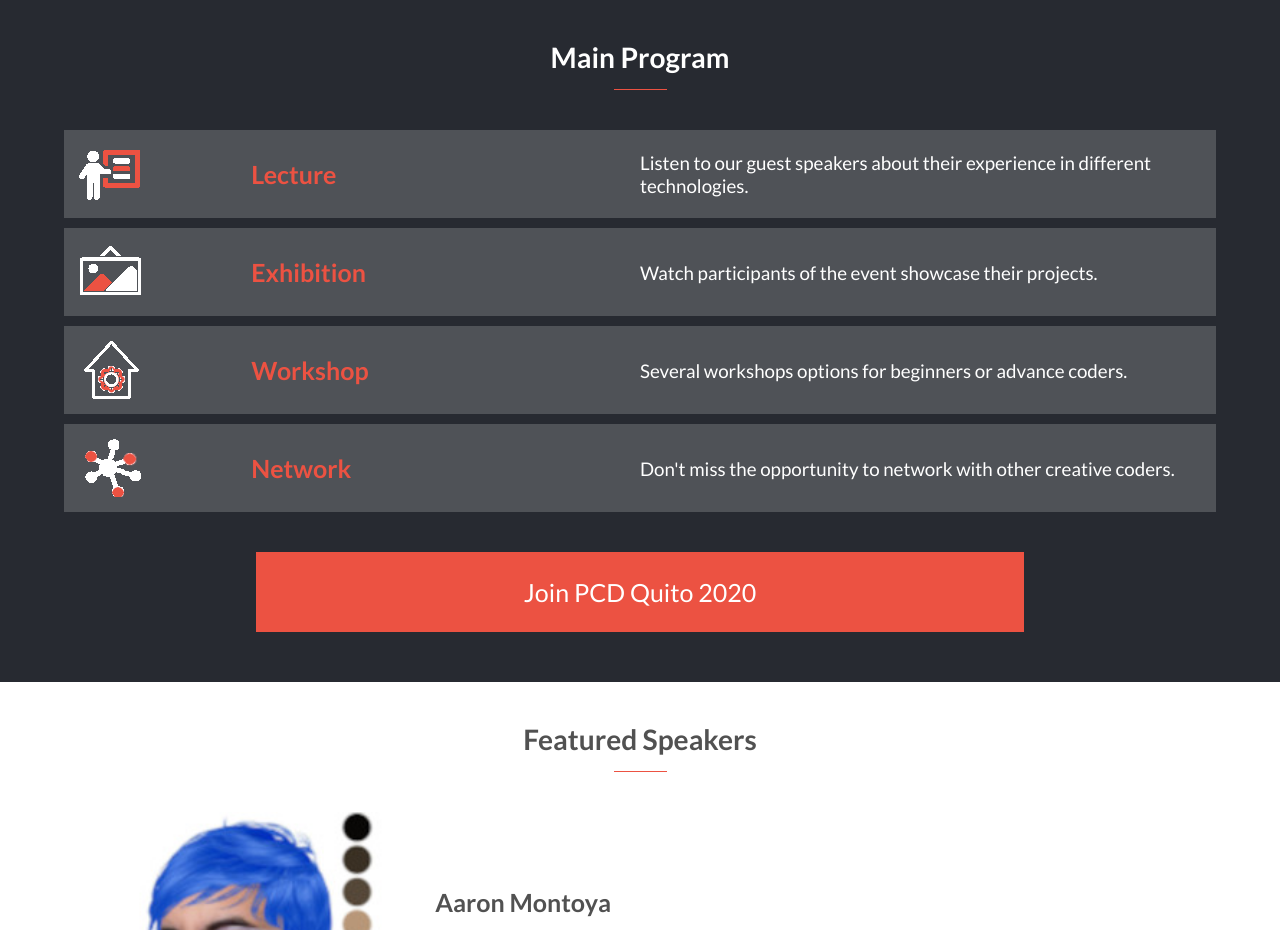
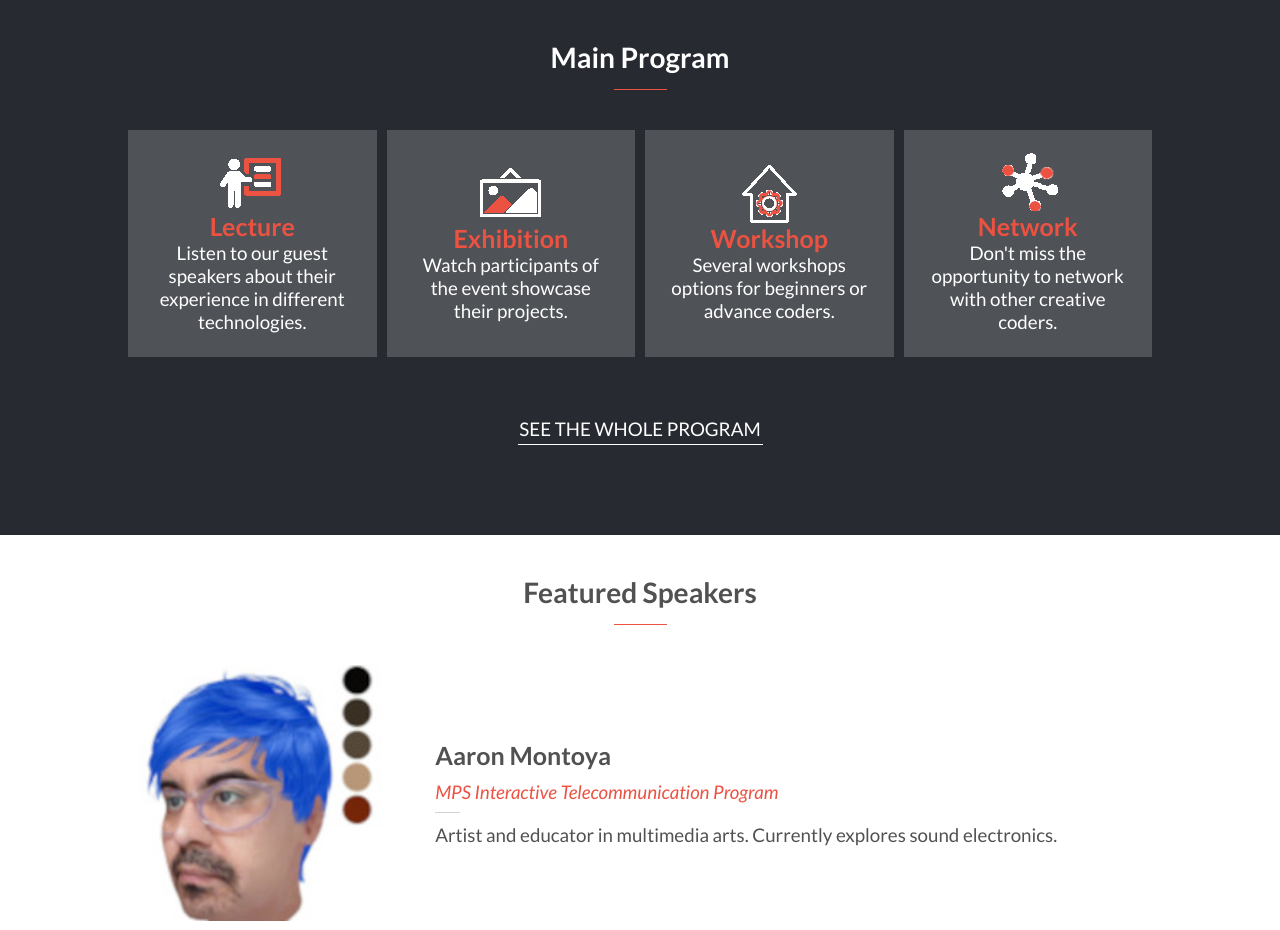
Before and after one commit to gandradep/conferencePage, a website: page index.html in a window 1280 px wide. Shown: the part 800-1730 px from the top of the page. Drawn offline with Linux system fonts and the light colour scheme.

Commit message:
Main program desktop version

```diff
--- a/index.html
+++ b/index.html
@@ -27,7 +27,7 @@
         </ul>
       </div>
     </nav>
-    <section id="landing" class="paddingX5 dFlex">
+    <section id="landing" class="dFlex">
       <h1 class="orangeColor bigTitle fw800">Processing Community Day 2020</h1>
       <div class="invitationContainer">
         <p class="textPaagraph textDark">The third PCD in Quito - Ecuador. Welcome to a full day of lectures and workshops on art and technology.</p>
@@ -44,31 +44,34 @@
     <h2 class="textWhite fs18 fw700 textAlignCenter">Main Program</h2>
     <div class="orangeColor guideBar marginXAuto">
     </div>
-    <div id="containerProgram">
-      <div class="progOption dFlex marginXAuto mBottom10">
+    <div id="containerProgram" class="dFlex paddingX5 marginXAuto">
+      <div class="progOption dFlex marginXAuto">
         <img src="assets\lecture.png" alt="">
         <h3 class="orangeColor fw700 fs16 w25">Lecture</h3>
         <p class="textWhite fs12 w50">Listen to our guest speakers about their experience in different technologies.</p>
       </div>
-      <div class="progOption dFlex marginXAuto mBottom10">
+      <div class="progOption dFlex marginXAuto">
         <img src="assets\exhibition.png" alt="">
         <h3 class="orangeColor fw700 fs16 w25">Exhibition</h3>
         <p class="textWhite fs12 w50">Watch participants of the event showcase their projects.</p>
       </div>
-      <div class="progOption dFlex marginXAuto mBottom10">
+      <div class="progOption dFlex marginXAuto">
         <img src="assets\workshop.png" alt="">
         <h3 class="orangeColor fw700 fs16 w25">Workshop</h3>
         <p class="textWhite fs12 w50">Several workshops options for beginners or advance coders.</p>
       </div>
-      <div class="progOption dFlex marginXAuto mBottom10">
+      <div class="progOption dFlex marginXAuto">
         <img src="assets\network.png" alt="">
         <h3 class="orangeColor fw700 fs16 w25">Network</h3>
         <p class="textWhite fs12 w50">Don't miss the opportunity to network with other creative coders.</p>
       </div>
     </div>
     <div class="joinMobile">
-      <a href="#" class="decorNone button fs16 fw400 textWhite textAlignCenter marginXAuto dBlock">Join PCD Quito 2020</a>
+      <a href="#" class="noneDesktop decorNone button fs16 fw400 textWhite textAlignCenter marginXAuto dBlock">Join PCD Quito 2020</a>
+      <a href="#" class="textWhite fs12 decorNone noneMobileToBlock textAlignCenter">SEE THE WHOLE PROGRAM</a>
+      <div class="underline noneMobileToBlock marginXAuto">
 
+      </div>
     </div>
   </section>
   <section id="speakers" class="padSections paddingX5">
--- a/style.css
+++ b/style.css
@@ -49,7 +49,8 @@
   font-style: italic;
 }
 
-.noneMobileToFlex {
+.noneMobileToFlex,
+.noneMobileToBlock {
   display: none;
 }
 
@@ -181,6 +182,10 @@
   left: 20px;
 }
 
+#containerProgram {
+  flex-direction: column;
+  row-gap:10px;
+}
 .invitationContainer {
   border: white 4px solid;
   background-color: rgb(247, 247, 248);
@@ -201,11 +206,11 @@
 }
 
 .progOption {
-  width: 90%;
+  width: 100%;
   justify-content: space-between;
   align-items: center;
   background-color: rgba(200, 200, 200, 0.25);
-  padding: 15px;
+  padding: 0.938rem;
 
 
 }
@@ -292,6 +297,10 @@
     display: flex;
   }
 
+  .noneMobileToBlock {
+    display: block;
+  }
+
   .navMedia {
     justify-content: flex-end;
     column-gap: 15px;
@@ -350,8 +359,6 @@
     padding-right: 10%;
   }
 
-
-
   .invitationContainer {
     padding:30px;
   }
@@ -362,4 +369,35 @@
     font-weight: 400;
   }
 
+  #containerProgram {
+    flex-direction: row;
+    column-gap: 10px;
+    margin-bottom: 60px;
+    width: 100%;
+    max-width: 1300px;
+  }
+
+  .progOption {
+    flex-direction: column;
+    justify-content: center;
+
+  }
+  .progOption h3 {
+      width: 100%;
+      text-align: center;
+  }
+  .progOption p {
+      width: 100%;
+      text-align: center;
+      padding:
+  }
+
+  .underline {
+    width: 9.8rem;
+    height: 5px;
+    border-bottom: 1px solid white;
+    margin-bottom: 40px;
+
+  }
+
 }
```
